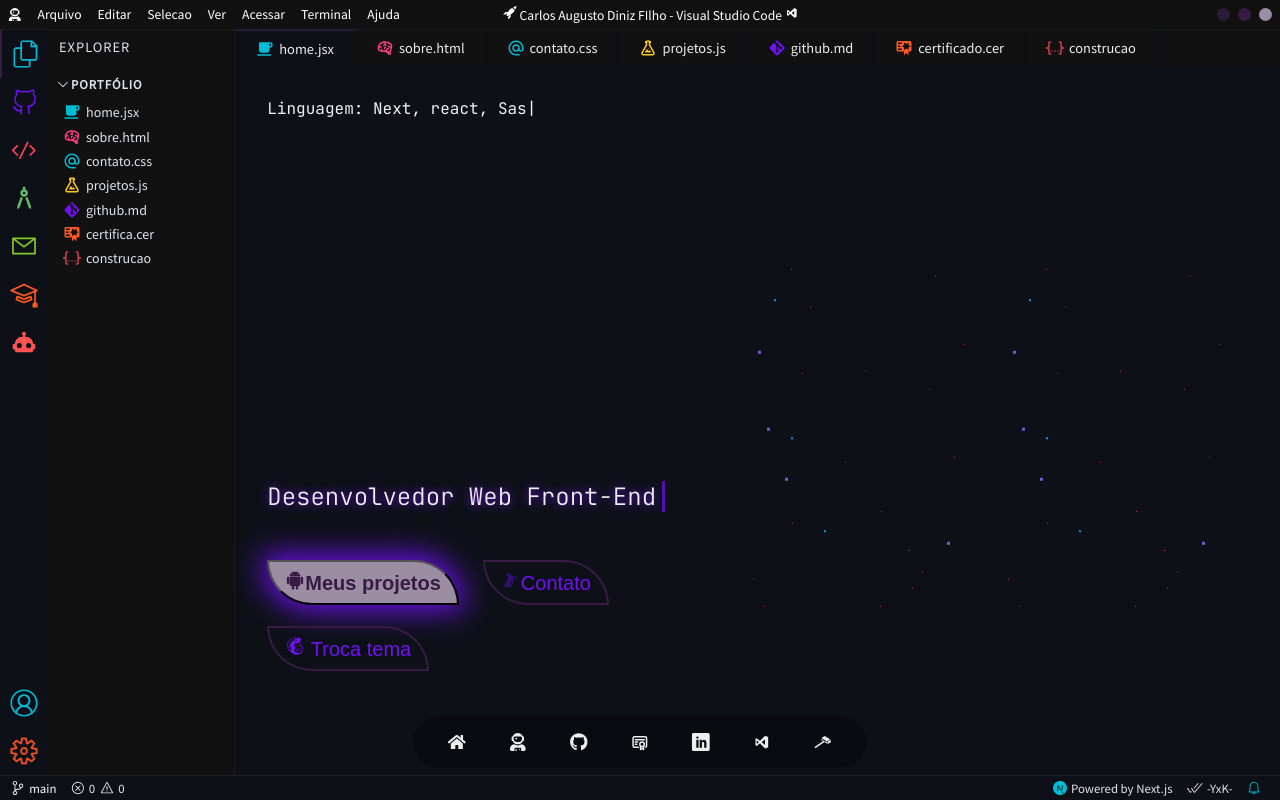
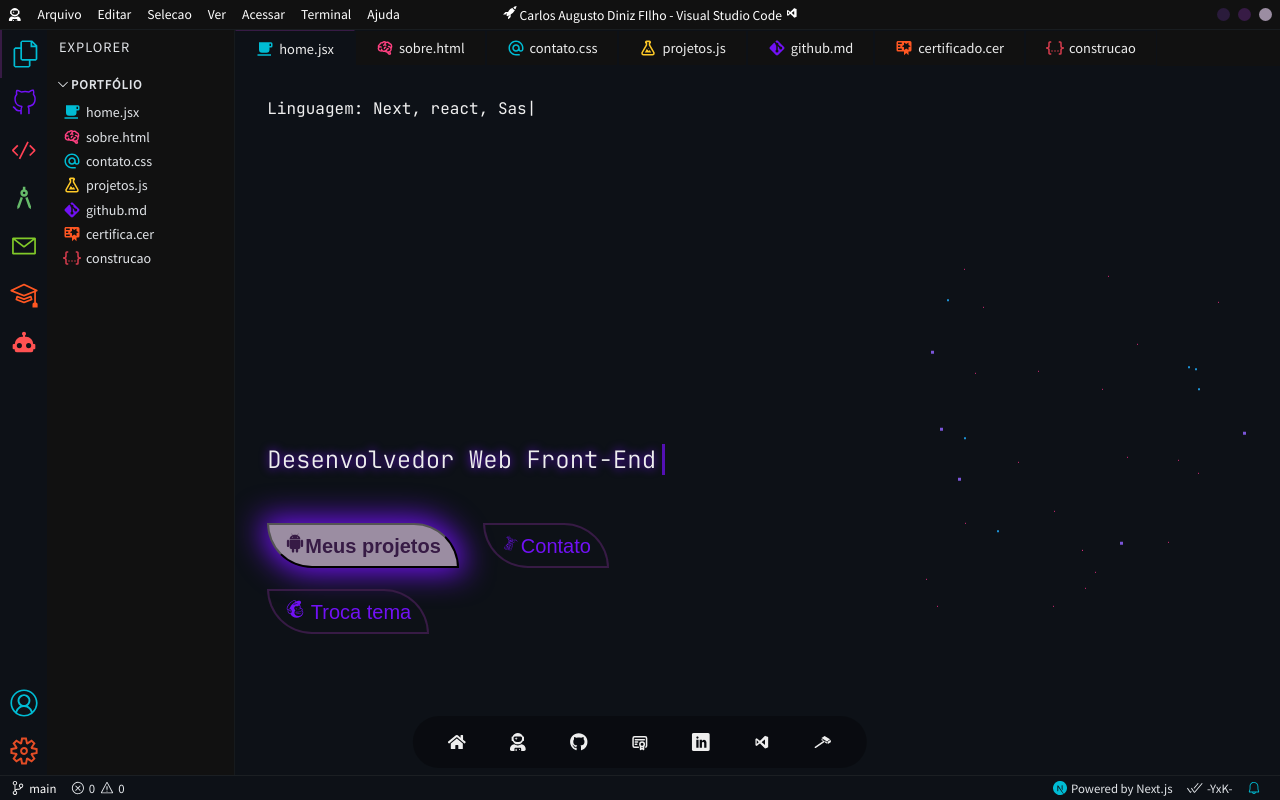
Before and after one commit to ysneshy/portfolio-carlos-filho, a Next.js app: page / in a window 1280 px wide. Built offline with nearby package versions, Linux system fonts and the light colour scheme.

Commit message:
constelacao :closed_lock_with_key::bug::zap::rocket:

```diff
--- a/pages/index.jsx
+++ b/pages/index.jsx
@@ -58,7 +58,6 @@ export default function HomePage() {
               <button className={styles.outlined}><FaMailchimp />&nbsp;Troca tema</button>
             </Link>
           </div>
-          <AkiraYXK />
           <div>
           </div>
           <div className={styles.illustration} >
```
